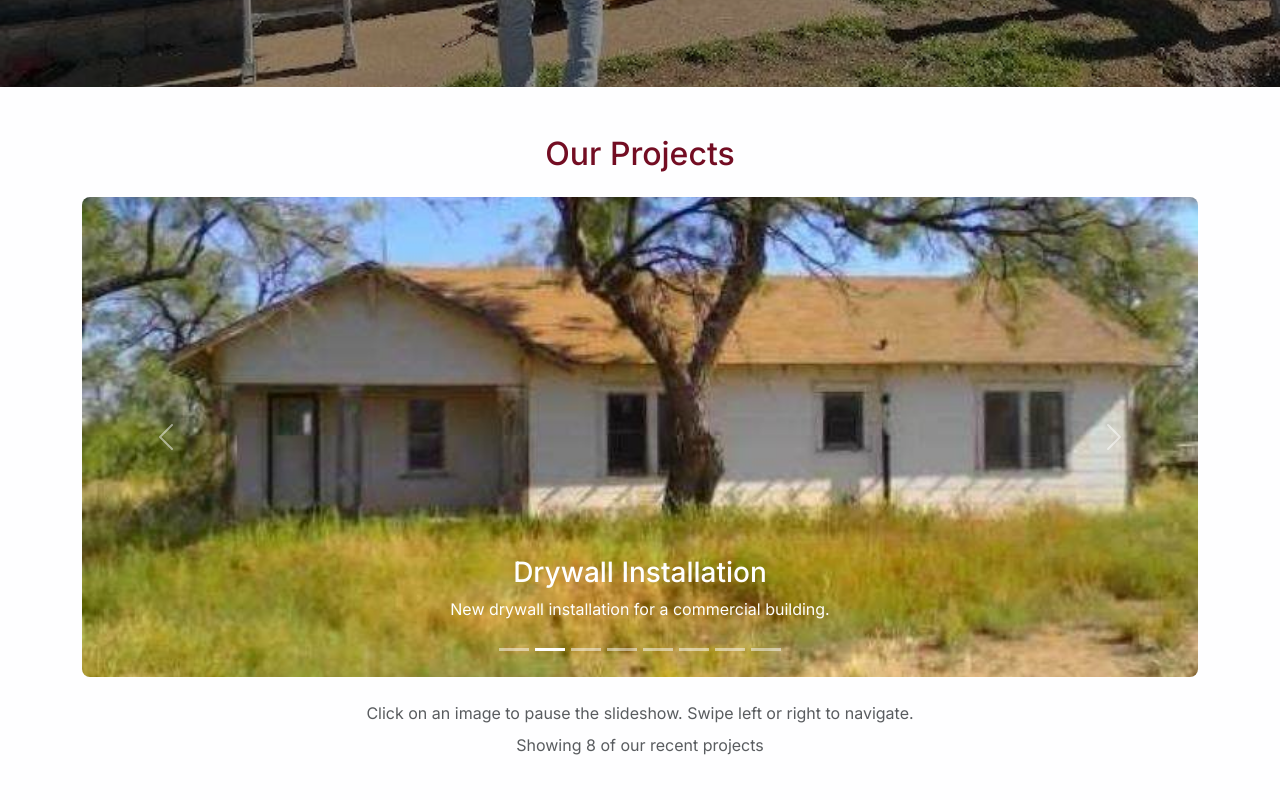
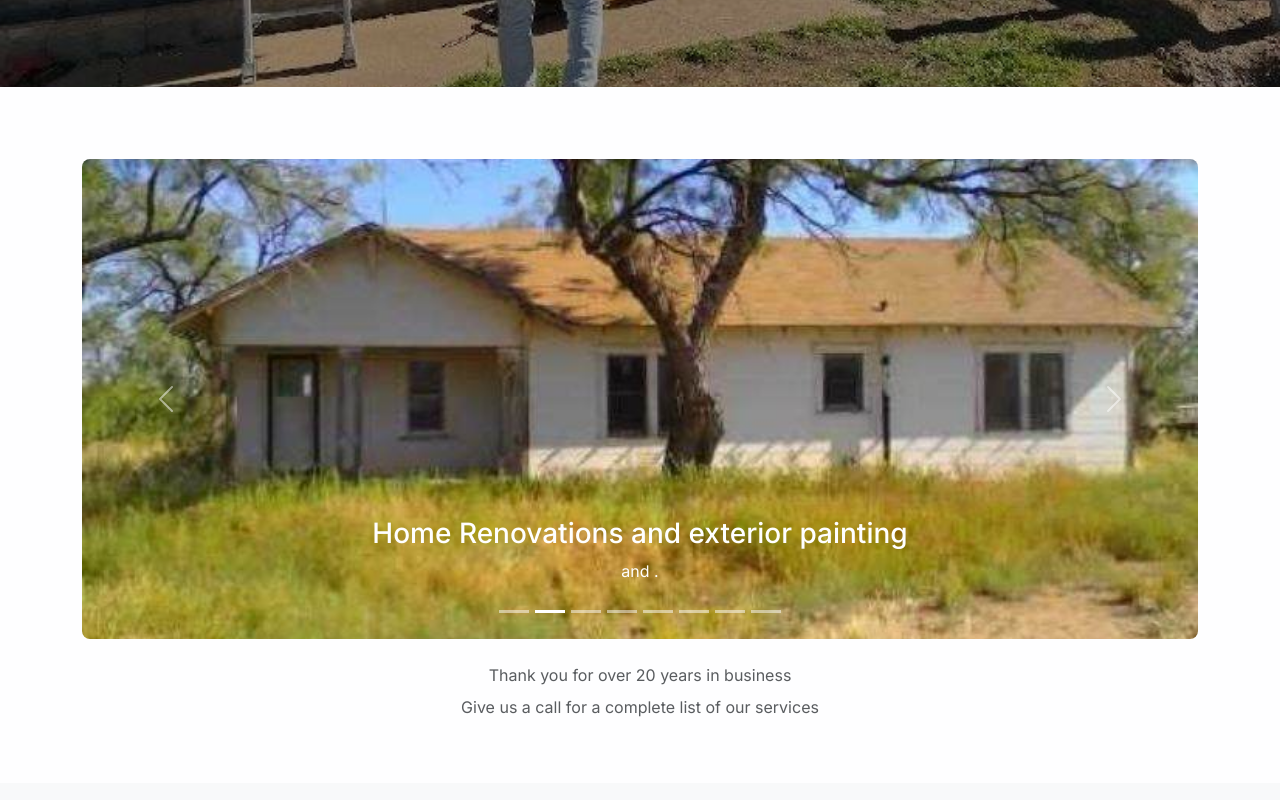
Before and after one commit to 88coderz/hco, a Next.js app: page / in a window 1280 px wide. Shown: the part 780-1580 px from the top of the page. Built offline with nearby package versions, Linux system fonts and the light colour scheme.

Commit message:
content updates

```diff
--- a/components/ProjectCarousel.tsx
+++ b/components/ProjectCarousel.tsx
@@ -14,21 +14,20 @@ type ProjectImage = {
 }
 
 // Create an array of project images
-// Junior developers can easily add, remove, or modify images here
-const projectImages: ProjectImage[] = [
+ const projectImages: ProjectImage[] = [
   {
     id: 1,
     src: "/oldHouse2.png", // Replace with actual image path
-    alt: "Interior painting project in Hamlin",
-    title: "Interior Painting",
+    alt: "Drywall installation and interior painting project in Hamlin",
+    title: "Professional home and shed improvements",
     description: "Complete interior painting of a residential home in Hamlin.",
   },
   {
     id: 2,
     src: "/oldHouse1.png", // Replace with actual image path
     alt: "Drywall installation project",
-    title: "Drywall Installation",
-    description: "New drywall installation for a commercial building.",
+    title: "Home Renovations and exterior painting",
+    description: " and .",
   },
   {
     id: 3,
@@ -42,35 +41,35 @@ const projectImages: ProjectImage[] = [
     src: "/working-back.png", // Replace with actual image path
     alt: "Exterior painting project",
     title: "Exterior Painting",
-    description: "Complete exterior painting of a home in Anson.",
+    description: "Complete exterior painting of a homes in and around Hamlin, Texas.",
   },
   {
     id: 5,
     src: "/working-side.png", // Replace with actual image path
-    alt: "Lighting installation project",
-    title: "Lighting Installation",
-    description: "Modern lighting installation for a kitchen remodel.",
+    alt: "Repairs and painting services around Hamlin, Texas 79520",
+    title: "Kitchen Remodeling and upgrades",
+    description: "Modern kitchen remodels.",
   },
   {
     id: 6,
     src: "/finished-back.png", // Replace with actual image path
-    alt: "Baseboard installation project",
-    title: "Baseboard Installation",
-    description: "Custom baseboard installation throughout a new home.",
+    alt: "Home Repairs and professional painting and brick washing around Hamlin, Texas 79520",
+    title: "Home Repairs and interior/exterior painting",
+    description: "Making improvements throughout a your home.",
   },
   {
     id: 7,
     src: "/finished-deck.png", // Replace with actual image path
     alt: "Shed repair project",
     title: "Shed Repair",
-    description: "Complete renovation of an outdoor storage shed.",
+    description: "Complete renovation and repairs of your storage shed.",
   },
   {
     id: 8,
     src: "/flooring.png", // Replace with actual image path
-    alt: "Garage door installation",
+    alt: "Garage repairs around Hamlin, Texas",
     title: "Garage Renovation",
-    description: "Garage renovation including new door installation.",
+    description: "Garage renovation and repairs.",
   },
 ]
 
@@ -88,7 +87,7 @@ export default function ProjectCarousel() {
     <section id="projects" className="py-5">
       <Container>
         <h2 className="text-center mb-4" style={{ color: "#730d23" }}>
-          Our Projects
+
         </h2>
 
         <Carousel interval={isPaused ? null : 5000} indicators={true} controls={true} touch={true} pause="hover">
@@ -136,8 +135,8 @@ export default function ProjectCarousel() {
         </Carousel>
 
         <div className="text-center mt-4">
-          <p className="text-muted mb-2">Click on an image to pause the slideshow. Swipe left or right to navigate.</p>
-          <p className="text-muted">Showing {projectImages.length} of our recent projects</p>
+          <p className="text-muted mb-2">Thank you for over 20 years in business</p>
+          <p className="text-muted">Give us a call for a complete list of our services</p>
         </div>
       </Container>
     </section>
```
